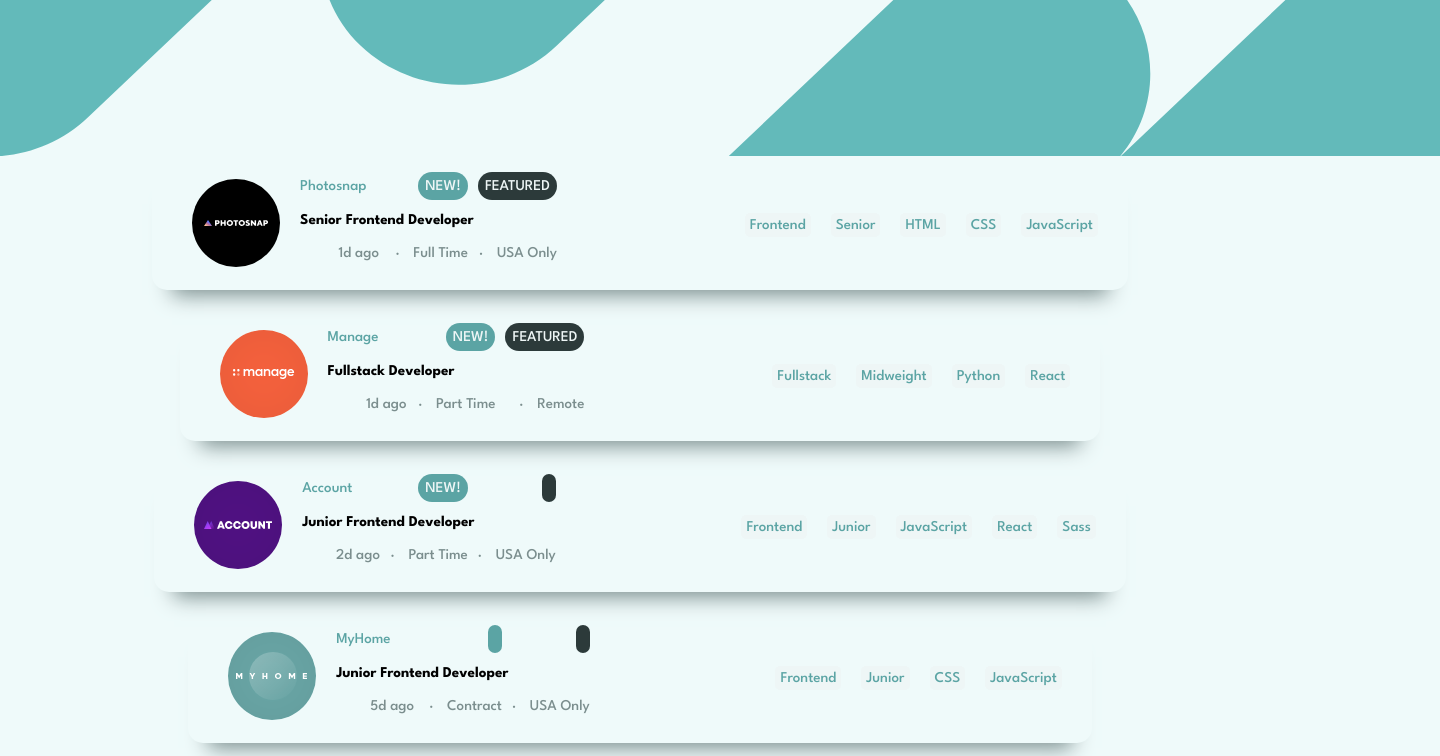
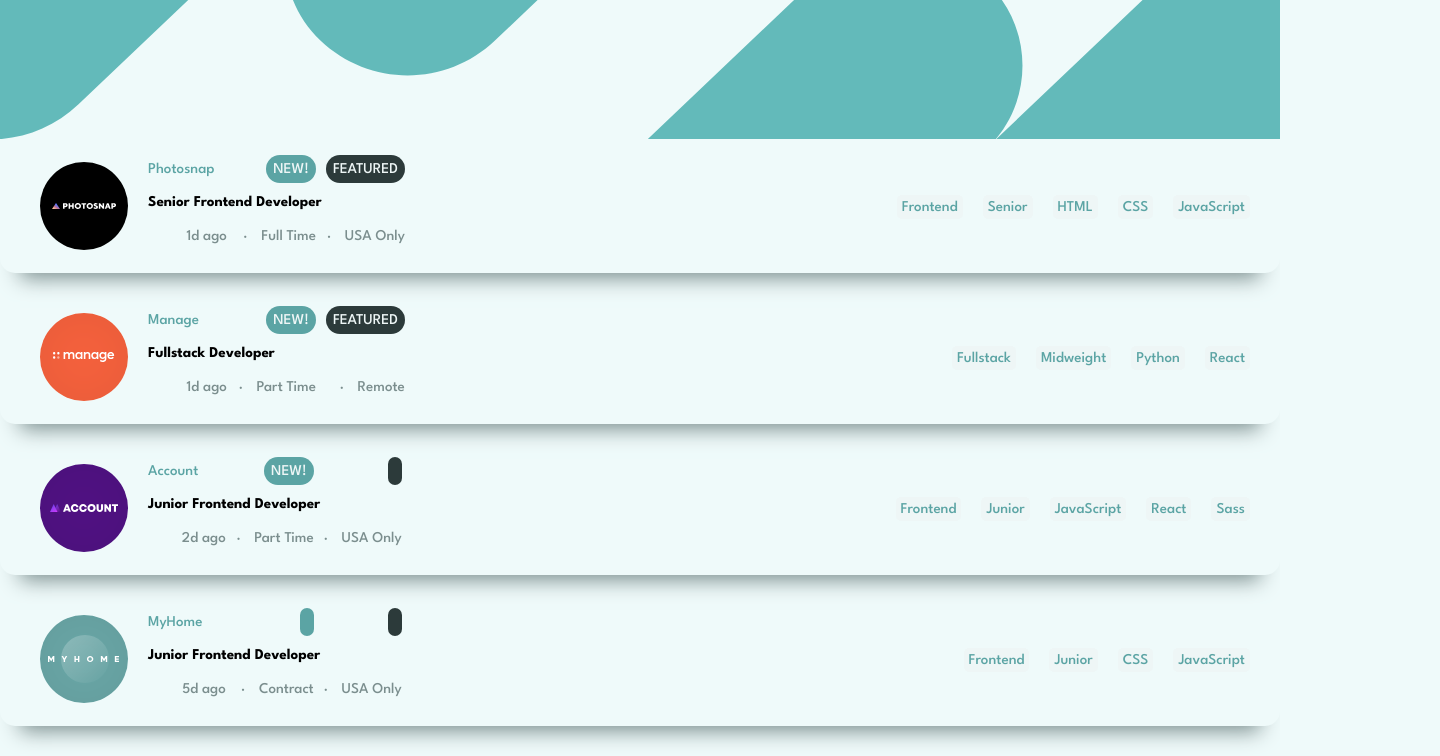
Before and after one commit to tokenAPIguy/fm-jobListings, a plain HTML site: page index.html in a window 1280 px wide. Shown: the top 756 px of the page, 1440 px wide, since content can reach past the window. Drawn offline with Linux system fonts and the light colour scheme.

Commit message:
fixed listing formatting

```diff
--- a/index.html
+++ b/index.html
@@ -20,8 +20,8 @@
     <title>Frontend Mentor | Job Listings</title>
   </head>
   <body>
+    <img src="images/bg-header-desktop.svg" alt="splash" class="splash" />
     <div class="main-content">
-      <img src="images/bg-header-desktop.svg" alt="" />
       <div class="listings-container">
         <!-- <div class="listing">
           <div class="listing-overview">
--- a/styles.css
+++ b/styles.css
@@ -15,16 +15,22 @@ body {
   background-color: var(--grayishCyanBg);
   font-family: "League Spartan", sans-serif;
 }
+.splash {
+  width: 100%;
+}
 .main-content {
   height: 100vh;
   text-align: center;
+  display: flex;
+  flex-direction: column;
+  align-items: center;
 }
 /* Job Listings */
 .listings-container {
   display: flex;
   flex-direction: column;
-  align-items: center;
   justify-content: center;
+  /* width: 75%; */
 }
 .listing {
   border-radius: 15px;
@@ -49,6 +55,7 @@ body {
   display: flex;
   flex-direction: row;
   align-items: center;
+  margin-left: auto;
 }
 .job-company {
   color: var(--darkCyan);
```
